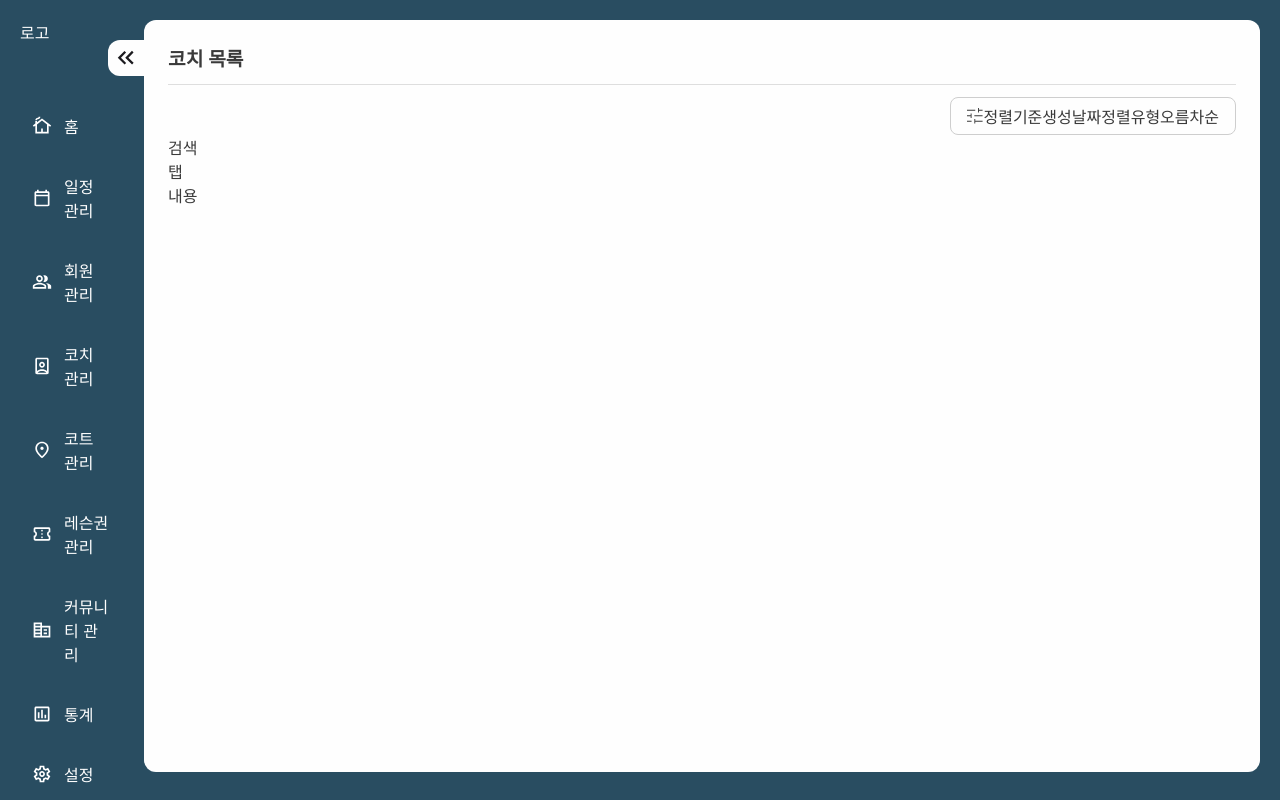
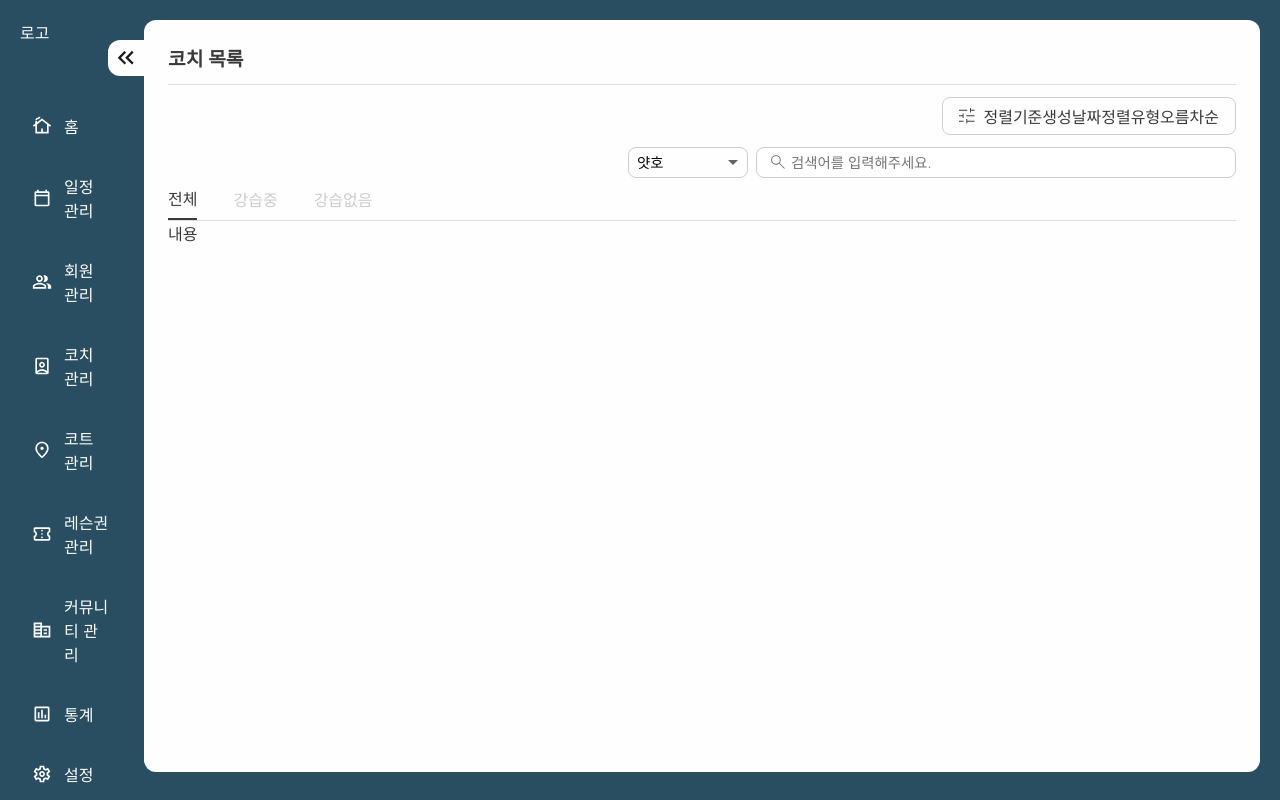
Before and after one commit to kimGyeongSeok-web/temp_repo, a Next.js app: page /coach in a window 1280 px wide. Built offline with nearby package versions, Linux system fonts and the light colour scheme; a web font is replaced by a local one.

Commit message:
Filter, Search Container Developing

```diff
--- a/pages/coach/index.tsx
+++ b/pages/coach/index.tsx
@@ -1,13 +1,39 @@
+import { v4 as uuidV4 } from "uuid";
 import Filter from "@components/common/Filter";
 import PageHeader from "@components/common/PageHeader";
+import Search from "@components/common/Search";
+import TabList from "@components/common/TabList";
+import { useEffect, useState } from "react";
 
-const CoachPage = () =>{
-  return(
+const CoachPage = () => {
+
+  const tabListArr = [
+    {
+      id: uuidV4(),
+      name: "전체",
+      value: "all"
+    },
+    {
+      id: uuidV4(),
+      name: "강습중",
+      value: "court6"
+    },
+    {
+      id: uuidV4(),
+      name: "강습없음",
+      value: "court9"
+    },
+  ];
+
+  const [currentTab, setCurrentTab] = useState<string>(tabListArr[0].id);
+  const [tabList,] = useState(tabListArr);
+
+  return (
     <>
       <PageHeader title={"코치 목록"} />
       <Filter />
-      <div>검색</div>
-      <div>탭</div>
+      <Search />
+      <TabList state={currentTab} setState={setCurrentTab} list={tabList} borderBottom={true} />
       <div>내용</div>
     </>
   )
--- a/src/components/common/Filter.tsx
+++ b/src/components/common/Filter.tsx
@@ -1,28 +1,32 @@
-import React, { useState } from "react";
+import React, { useState, MouseEvent } from "react";
 import styled from "@emotion/styled";
 import { CSS_TYPE, ImageContainer as Image } from "@styles/styles";
 import FilterIcon from "@icons/filter_black_icon.svg";
+import { dropDownActive, dropDownDeActive } from "@styles/animation";
 
 const Filter = () => {
 
   const [showDropDownContent, setShowDropDownContent] = useState<boolean>(false);
 
-  const onClickShowDropDownHandler = () =>{
+  const onClickShowDropDownHandler = (e: MouseEvent<HTMLDivElement>) => {
 
     setShowDropDownContent(!showDropDownContent);
   }
 
-  return(
+  // showDropDownContent에 따라서 애니메이션을 다르게 주어보자
+
+  return (
     <Container>
       <FilterContainer
-        onClick={() => onClickShowDropDownHandler()}
+        onClick={(e) => onClickShowDropDownHandler(e)}
       >
         <Image
           src={FilterIcon}
           alt={"filter icon"}
           width={16}
           height={16}
-         />
+          margin={"0 8px 0 0"}
+        />
         <div>
           <span>정렬기준</span>
           <span>생성날짜</span>
@@ -32,7 +36,8 @@ const Filter = () => {
           <span>오름차순</span>
         </div>
         <FilterDropDownContainer
-          display={showDropDownContent ? "block" : "none"}
+          className={showDropDownContent ? "" : "hidden"}
+          css={showDropDownContent ? dropDownActive : dropDownDeActive}
           onClick={(e) => e.stopPropagation()}
         >
           열릴 공간임
@@ -70,7 +75,7 @@ const FilterDropDownContainer = styled.div<CSS_TYPE>(
     borderRadius: "8px",
   },
   props => ({
-    display: props.display
+
   })
 )
 
--- /dev/null
+++ b/src/components/common/Search.tsx
@@ -0,0 +1,54 @@
+import React from "react";
+import styled from "@emotion/styled";
+import { Input, Select } from "@styles/styles";
+import SearchIcon from "@icons/search_black_icon.svg";
+
+interface SearchProps {
+
+}
+
+const Search = ({ }: SearchProps) => {
+
+  return (
+    <Container>
+      <SearchContainer>
+        <Select padding={"6px 12px 6px 8px"}>
+          <option>얏호</option>
+        </Select>
+        <SearchInput type={"text"} placeholder={"검색어를 입력해주세요."} />
+      </SearchContainer>
+    </Container>
+  )
+}
+
+const Container = styled.div({
+  position: "relative",
+  width: "100%",
+  height: "auto"
+})
+const SearchContainer = styled.div({
+  position: "relative",
+  display: "flex",
+  alignItems: "center",
+  width: "fit-content",
+  margin: "12px 0 0 auto",
+})
+const SearchInput = styled(Input)({
+  minWidth: '480px',
+  fontSize: '0.9rem',
+  borderRadius: '8px',
+  padding: '6px 32px 6px 10px',
+  margin: '0 0 0 8px',
+
+  '&::placeholder': {
+    padding: '0 0 0 24px',
+    backgroundImage: `url(${SearchIcon.src})`,
+    backgroundSize: '',
+    backgroundPosition: '1px center',
+    backgroundRepeat: 'no-repeat',
+    textAlign: 'left',
+    textIndent: '0'
+  }
+})
+
+export default React.memo(Search);
--- a/src/components/common/TabList.tsx
+++ b/src/components/common/TabList.tsx
@@ -8,9 +8,10 @@ interface ListProps {
   setState: Dispatch<SetStateAction<string>>;
   list?: any;
   borderBottom?: boolean;
+  buttonElement?: React.ReactNode;
 };
 
-const TabList = ({ state, setState, list, borderBottom }: ListProps): ReactElement => {
+const TabList = ({ state, setState, list, borderBottom, buttonElement }: ListProps): ReactElement => {
 
   return (
     <Container>
--- a/src/styles/animation.ts
+++ b/src/styles/animation.ts
@@ -18,3 +18,35 @@ export const fadeUp = css`
   animation-name: ${fadeUpKeyframes};
   animation-timing-function: ease;
 `;
+
+const dropDownActiveKeyframes = keyframes`
+  from {
+    opacity: 0;
+  }
+
+  to{
+    opacity: 1;
+  }
+`;
+
+export const dropDownActive = css`
+  animation-duration: 0.2s;
+  animation-name: ${dropDownActiveKeyframes};
+  animation-timing-function: ease-in-out;
+`;
+
+const dropDownDeActiveKeyframes = keyframes`
+  from {
+    opacity: 1;
+  }
+
+  to{
+    opacity: 0;
+  }
+`;
+
+export const dropDownDeActive = css`
+  animation-duration: 0.2s;
+  animation-name: ${dropDownDeActiveKeyframes};
+  animation-timing-function: ease-in-out;
+`;
--- a/src/styles/styles.tsx
+++ b/src/styles/styles.tsx
@@ -1,6 +1,7 @@
 import { Global, css } from "@emotion/react";
 import styled from "@emotion/styled";
 import Image from "next/image";
+import ArrowDropDownIcon from "@icons/arrow_drop_down_black.svg";
 
 export type CSS_TYPE = {
   width?: string | number;
@@ -126,6 +127,11 @@ export const globalStyles = (
           outline: none;
         }
       }
+
+      .hidden{
+        display: none;
+        opacity: 0;
+      }
     `}
   />
 );
@@ -183,3 +189,37 @@ export const Button = styled.button<CSS_TYPE>(
     borderRadius: props.borderRadius ? props.borderRadius : "12px"
   })
 );
+
+export const Select = styled.select<CSS_TYPE>(
+  {
+    outline: 0,
+    appearance: "none",
+    background: `url("${ArrowDropDownIcon.src}") no-repeat right 9px center`
+  },
+  props => ({
+    width: props.width ? props.width : '',
+    minWidth: props.minWidth ? props.minWidth : '120px',
+    height: props.height ? props.height : '',
+    padding: props.padding ? props.padding : '',
+    margin: props.margin ? props.margin : '',
+    fontSize: props.fontSize ? props.fontSize : '0.9rem',
+    border: props.border ? props.border : "1px solid var(--basic-grey-3-color)",
+    borderColor: props.borderColor ? props.borderColor : '',
+    borderRadius: props.borderRadius ? props.borderRadius : '8px'
+  })
+)
+
+export const Input = styled.input<CSS_TYPE>(
+  {
+    border: "1px solid var(--basic-grey-3-color)",
+    margin: 0,
+
+    ":focus": {
+      borderColor: "var(--business-color)",
+      outline: "none"
+    }
+  },
+  props => ({
+    borderRadius: props.borderRadius ? props.borderRadius : "8px",
+  })
+)
```
Also changed, not shown: src/modules/class.ts (added, +13 -0 lines), src/assets/icons/arrow_drop_down_black.svg (added), src/assets/icons/search_black_icon.svg (added).
